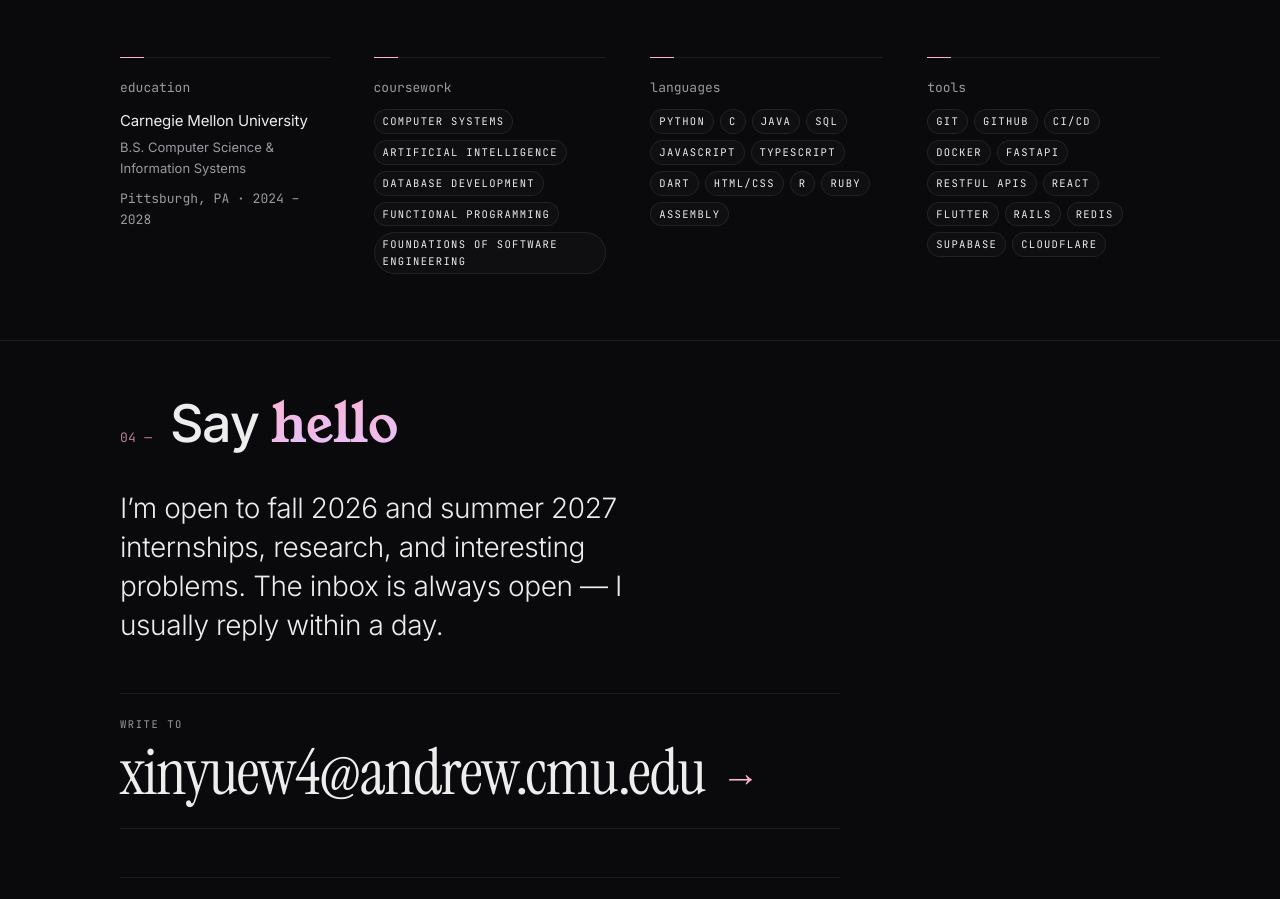
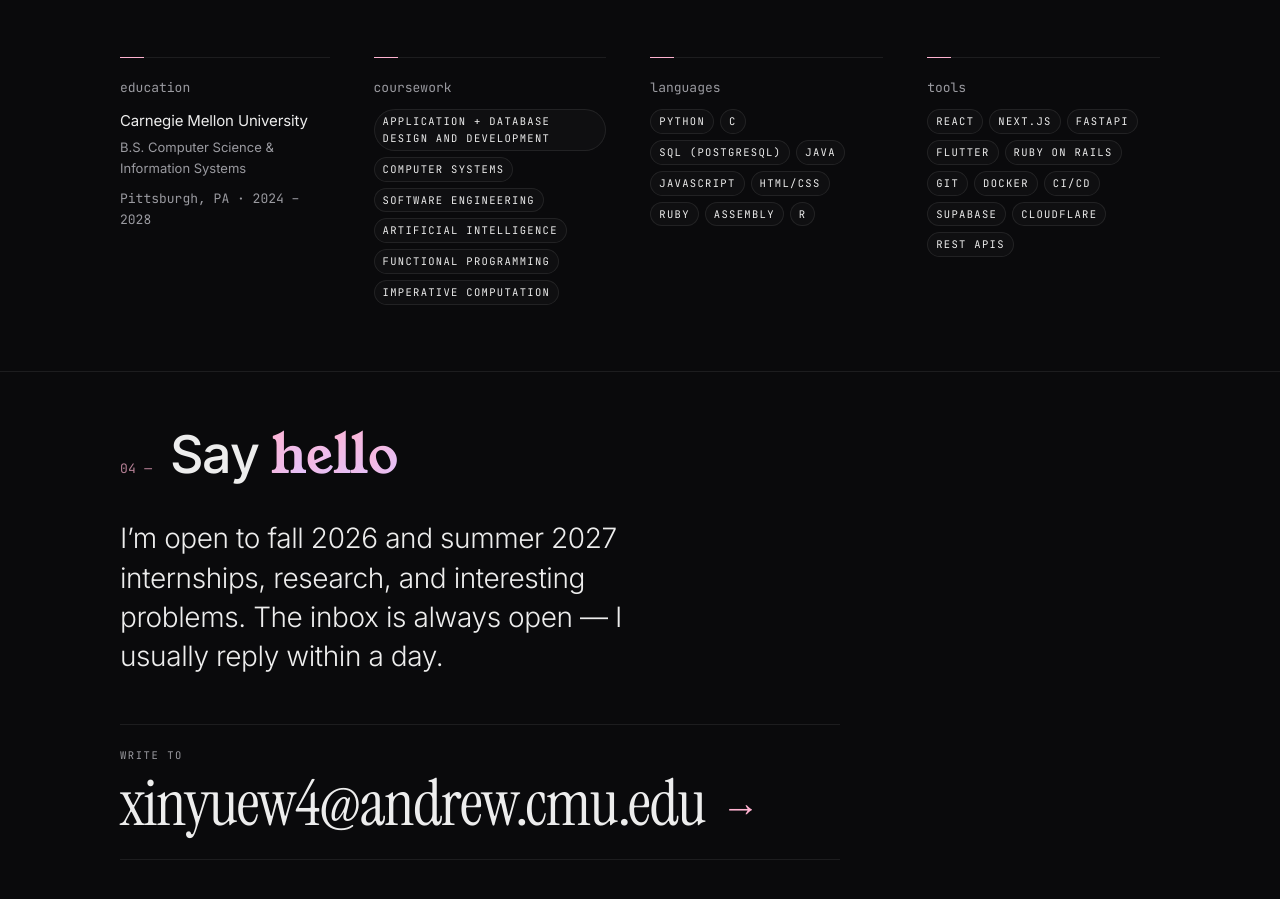
Before and after one commit to newmoooon/personalwebsite, a React (Vite) app in the folder cindywang/: page / in a window 1280 px wide. Shown: the part 4036-4935 px from the top of the page. Built offline with nearby package versions, Linux system fonts and the light colour scheme.

Commit message:
Sync About coursework, languages, and tools to match resume

```diff
--- a/cindywang/src/components/About.jsx
+++ b/cindywang/src/components/About.jsx
@@ -1,13 +1,14 @@
 import SplitText from './SplitText'
 
-const LANGUAGES = ['Python', 'C', 'Java', 'SQL', 'JavaScript', 'TypeScript', 'Dart', 'HTML/CSS', 'R', 'Ruby', 'Assembly']
-const TOOLS = ['Git', 'GitHub', 'CI/CD', 'Docker', 'FastAPI', 'RESTful APIs', 'React', 'Flutter', 'Rails', 'Redis', 'Supabase', 'Cloudflare']
+const LANGUAGES = ['Python', 'C', 'SQL (PostgreSQL)', 'Java', 'JavaScript', 'HTML/CSS', 'Ruby', 'Assembly', 'R']
+const TOOLS = ['React', 'Next.js', 'FastAPI', 'Flutter', 'Ruby on Rails', 'Git', 'Docker', 'CI/CD', 'Supabase', 'Cloudflare', 'REST APIs']
 const COURSEWORK = [
+  'Application + Database Design and Development',
   'Computer Systems',
+  'Software Engineering',
   'Artificial Intelligence',
-  'Database Development',
   'Functional Programming',
-  'Foundations of Software Engineering',
+  'Imperative Computation',
 ]
 
 export default function About() {
```
